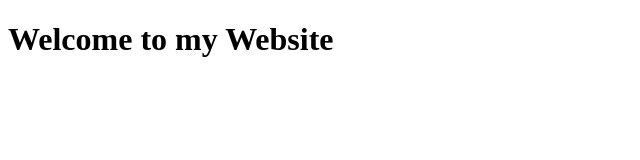
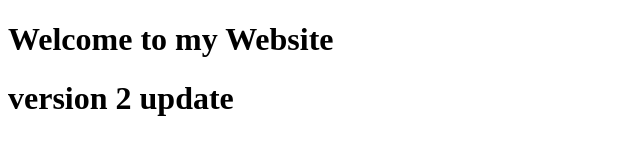
Before and after one commit to Jafarhussain140/practiseGitHub, a plain HTML site: page index.html in a window 1280 px wide. Shown: the whole page, without its empty margins (0-640 px from the left). Drawn offline with Linux system fonts and the light colour scheme.

Commit message:
second commit

```diff
--- a/index.html
+++ b/index.html
@@ -7,5 +7,6 @@
 </head>
 <body>
         <h1>Welcome to my Website</h1>
+        <h1>version 2 update</h1>
 </body>
 </html>
```
